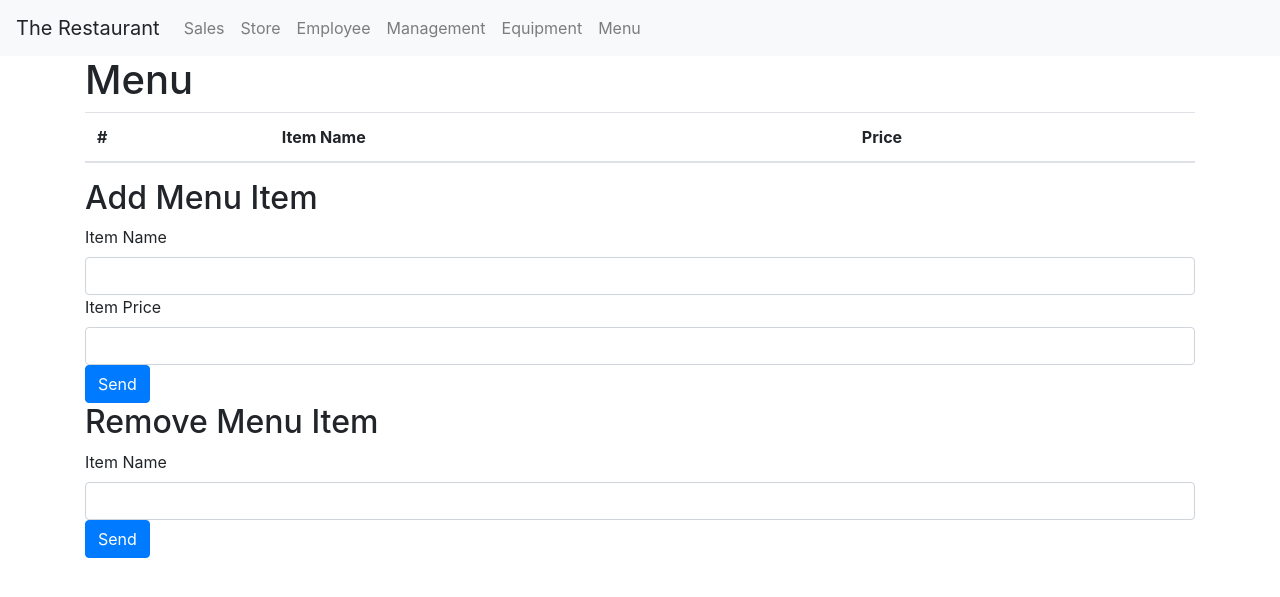
After one commit to McDermottSJ/Databases_Project, a Flask app: page /menu in a window 1280 px wide. The commit adds this page. Shown: the top 597 px of the page. Run offline with Flask 2, Linux system fonts and the light colour scheme; data that the repository does not hold is empty; some libraries are stand-ins or nearby versions.

Commit message:
added menu

```diff
--- a/main.py
+++ b/main.py
@@ -99,3 +99,25 @@ def subMaint():
 	serialnum = request.form.get('serialNumSub')
 	db.query('update equipment set last_maintenanced = date(sysdate()) where serial_num = {}'.format(serialnum))
 	return render_template('Equipment.html', equip=getEquip(), overdue=getOverdue())
+
+@app.route('/menu')
+def menu():
+	return render_template('menu.html', data=getMenuItems())
+def getMenuItems():
+	data = db.query('select * from menu_items')
+	return data.as_dict()
+@app.route('/menu/sub', methods=['POST'])
+def subItem():
+	itemName = request.form.get('nameSubField')
+	itemPrice = request.form.get('priceSubField')
+	if itemName and itemPrice:
+		db.query('insert into menu_items values ("{}", {})'.format(itemName, itemPrice))
+		return render_template('menu.html', data=getMenuItems())
+	else:
+		return render_template('menu.html', data=getMenuItems(), error=True)
+
+@app.route('/menu/del', methods=['POST'])
+def delItem():
+	itemName= request.form.get('nameDelField')
+	db.query('delete from menu_items where item_name = "{}"'.format(itemName))
+	return render_template('menu.html', data=getMenuItems())
--- a/templates/index.html
+++ b/templates/index.html
@@ -36,6 +36,9 @@
       <li class="nav-item">
           <a class="nav-link" href="{{ '/equipment' }}">Equipment</a>
       </li>
+      <li class="nav-item">
+          <a class="nav-link" href="{{ '/menu' }}">Menu</a>
+      </li>
     </ul>
    </div>
 </nav>
--- /dev/null
+++ b/templates/menu.html
@@ -0,0 +1,49 @@
+{% extends "index.html" %}
+{% block title %}Index{% endblock %}
+{% block head %}
+{{ super() }}
+<style type="text/css">
+    .important { color: #336699; }
+</style>
+{% endblock %}
+{% block content %}
+<div class="container">
+    <div class="outline">
+        <h1>Menu</h1>
+        <table class="table">
+            <thead>
+            <tr>
+                <th scope="col">#</th>
+                <th scope="col">Item Name</th>
+                <th scope="col">Price</th>
+            </tr>
+            </thead>
+            {% for item in data %}
+            <tr>
+                <th scope="row">{{ loop.index }}</th>
+                <td class="item_name">{{ item.item_name}}</td>
+                <td class="price">{{ item.price }}</td>
+
+            {% endfor %}
+        </table>
+
+        <h2>Add Menu Item</h2>
+        <form action="{{  url_for('subItem') }}", method="post">
+            <label>Item Name</label>
+            <input type="text" class="form-control" name="nameSubField">
+            <label>Item Price</label>
+            <input type="text" class="form-control" name="priceSubField">
+            <button type="submit" class="btn btn-primary">Send </button>
+        </form>
+
+        <h2>Remove Menu Item</h2>
+        <form action="{{  url_for('delItem') }}", method="post">
+            <label>Item Name</label>
+            <input type="text" class="form-control" name="nameDelField">
+            <button type="submit" class="btn btn-primary">Send </button>
+        </form>
+
+    </div>
+</div>
+
+{% endblock %}
```
Also changed, not shown: templates/Equipment.html (+9 -3 lines).
